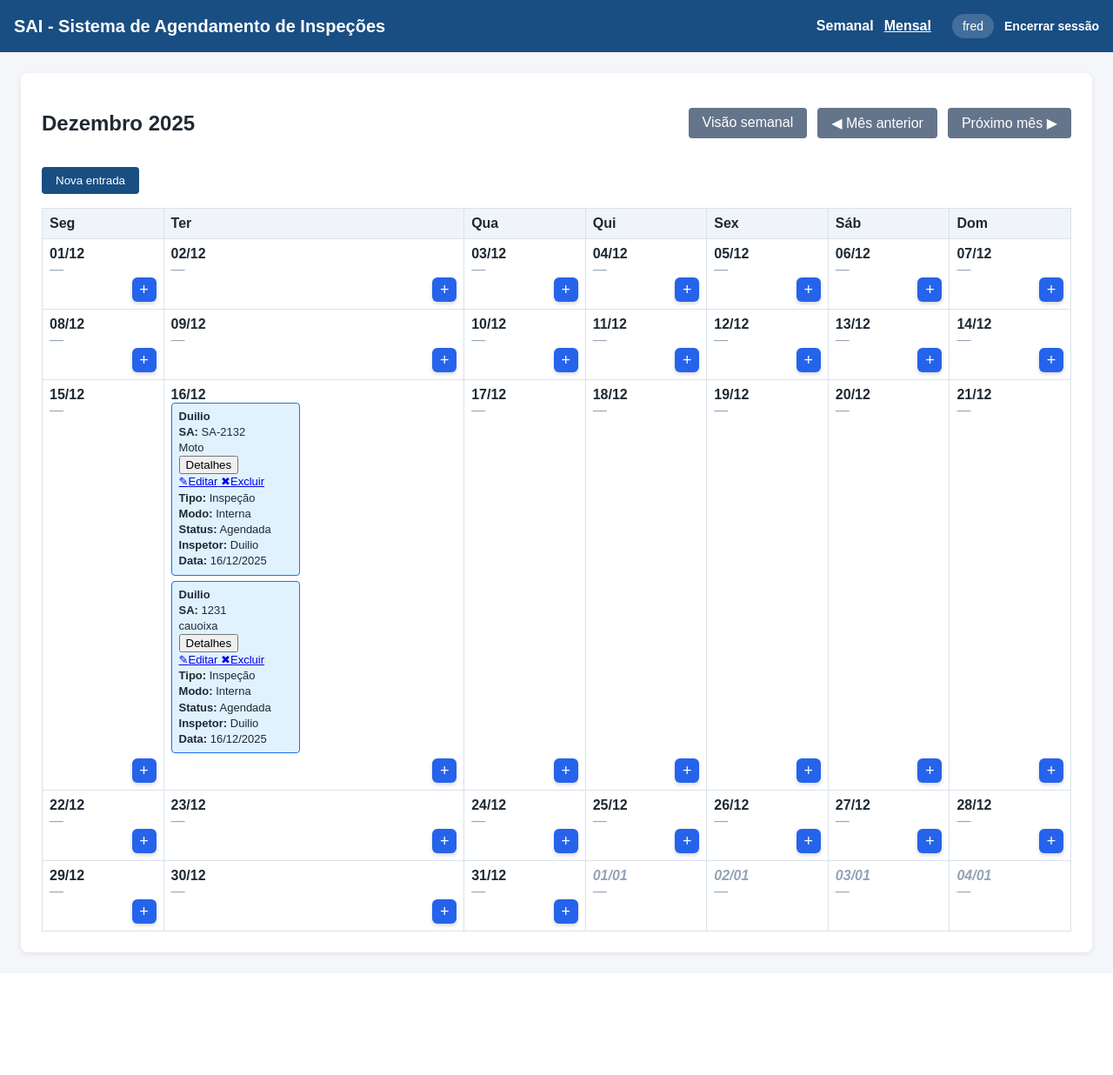
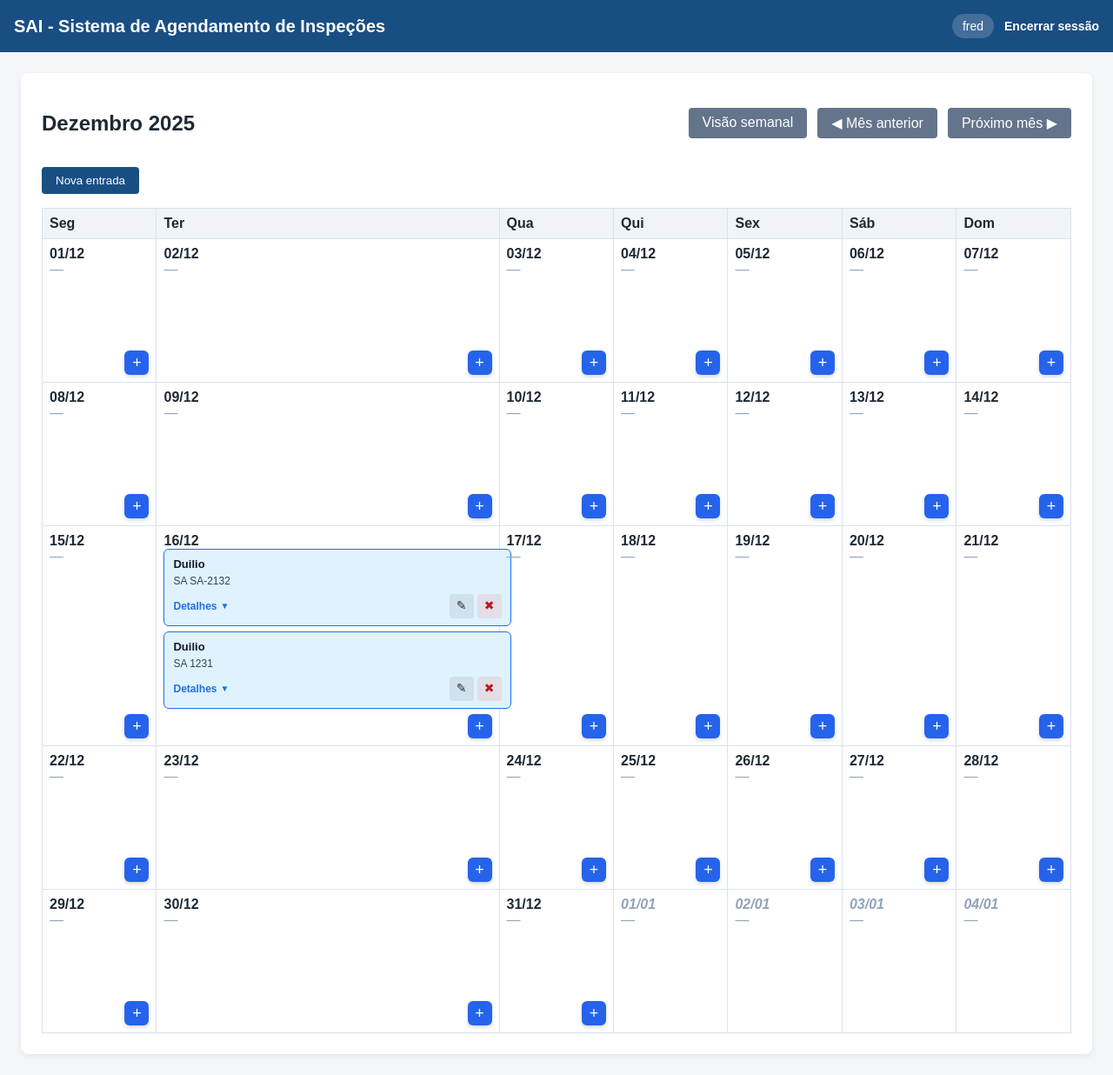
Before and after one commit to FredMattiuzzo/CONTROLE-INSPECAO, a Django app: page /agenda/mensal/ in a window 1280 px wide. Shown: the whole page at 87% size. Before the commit the page ends 1100 px from the top, so only its background shows below. Run offline with Django 5.2, Linux system fonts and the light colour scheme; a user stored in the database is signed in; data comes from the database, SQL or seed files in the repository; both versions use the stored data as it was after the commit.

Commit message:
Alteração em CSS e Autenticação

```diff
--- a/schedule/forms.py
+++ b/schedule/forms.py
@@ -30,7 +30,7 @@ class ScheduleEntryForm(forms.ModelForm):
         self.fields["entry_type"].label = "Tipo de entrada"
         self.fields["inspector"].label = "Inspetor"
         self.fields["date"].label = "Data"
-        self.fields["sa_number"].label = "SA"
+        self.fields["sa_number"].label = "CP"
         self.fields["content"].label = "Descrição"
         self.fields["inspection_type"].label = "Tipo de inspeção"
         self.fields["status"].label = "Status"
--- a/schedule/models.py
+++ b/schedule/models.py
@@ -4,9 +4,11 @@ from django.db import models
 class User(models.Model):
     ROLE_INSPECTOR = "INSPECTOR"
     ROLE_MANAGER = "MANAGER"
+    ROLE_NORMALUSER = "NORMAL-USER"
     ROLE_CHOICES = (
         (ROLE_INSPECTOR, "Inspetor"),
         (ROLE_MANAGER, "Gestor"),
+        (ROLE_NORMALUSER, "Agregador"),
     )
 
     username = models.CharField(max_length=150, unique=True)
--- a/schedule/templates/schedule/base.html
+++ b/schedule/templates/schedule/base.html
@@ -21,14 +21,32 @@
         a.secondary { display: inline-block; background: #A6A8AB; color: #fff; padding: 8px 16px; border-radius: 4px; text-decoration: none; }
         table { width: 100%; border-collapse: collapse; }
         th, td { border: 1px solid #d9e2ec; padding: 8px; vertical-align: top; }
-    td.entry-cell { position: relative; padding-bottom: 36px; }
+        td.entry-cell { position: relative; padding-bottom: 36px; height: 120px; vertical-align: top; gap: 8px;}
         th { background: #f0f4f8; text-align: left; }
-    .entry { border-radius: 4px; padding: 6px 8px; margin-bottom: 6px; font-size: 13px; line-height: 1.4; border: 1px solid transparent; }
+        .entry { border-radius: 6px; padding: 8px 10px; margin-bottom: 6px; font-size: 13px; line-height: 1.4; border: 1px solid transparent; display: flex; flex-direction: column; gap: 6px;width: fit-content; }
         .entry.inspection { background: #e0f2fe; border-color: #90cdf4; }
         .entry.absence { background: #ffe8d9; border-color: #f6ad55; }
-    .entry.status-agendada { border-color: #1f6feb; }
+        .entry.status-agendada { border-color: #1f6feb;}
         .entry.status-concluida { background: #dcfce7; border-color: #16a34a; color: #14532d; }
         .entry.status-reprovada { background: #fee2e2; border-color: #dc2626; color: #7f1d1d; }
+        .entry-summary { display: flex; flex-direction: column; gap: 2px; }
+        .entry-title { font-weight: 600; font-size: 13px; color: #0f172a; }
+        .entry-meta { font-size: 12px; color: #334155; }
+        .entry-meta.muted { color: #64748b; font-style: italic; }
+        .entry-footer { display: flex; align-items: center; justify-content: space-between; gap: 8px; }
+        .entry-toggle { background: none; border: none; color: #1f6feb; padding: 0; font-size: 12px; font-weight: 600; cursor: pointer; display: inline-flex; align-items: center; gap: 4px; }
+        .entry-toggle::after { content: "▼"; font-size: 10px; transition: transform 0.2s ease-in-out; }
+        .entry.expanded .entry-toggle::after { transform: rotate(-180deg); }
+        .entry-icons { display: flex; gap: 4px; }
+        .icon-button { width: 26px; height: 26px; display: inline-flex; align-items: center; justify-content: center; border-radius: 4px; text-decoration: none; color: inherit; background: rgba(15, 23, 42, 0.08); border: 1px solid transparent; font-size: 14px; }
+        .icon-button:hover { background: rgba(15, 23, 42, 0.15); }
+        .icon-button.danger { color: #b91c1c; background: rgba(239, 68, 68, 0.12); }
+        .icon-button.danger:hover { background: rgba(239, 68, 68, 0.2); }
+        .entry-details { display: none; border-top: 1px solid rgba(15, 23, 42, 0.12); padding-top: 6px; font-size: 12px; color: #1f2937; }
+        .entry.expanded .entry-details { display: block; }
+        .entry-details div { margin-bottom: 4px; }
+        .entry-details div:last-child { margin-bottom: 0; }
+        .entry-note { margin-top: 2px; white-space: pre-wrap; }
         form.inline { display: flex; gap: 12px; flex-wrap: wrap; align-items: center; }
         form.inline label { font-weight: bold; }
         form.inline select, form.inline input { padding: 6px 8px; border-radius: 4px; border: 1px solid #cbd5e1; }
@@ -48,16 +66,13 @@
         .field-errors { margin-top: 4px; color: #dc2626; font-size: 13px; }
         .cell-action { position: absolute; right: 8px; bottom: 8px; background: #2563eb; color: #fff; border: none; border-radius: 6px; width: 28px; height: 28px; display: flex; align-items: center; justify-content: center; cursor: pointer; font-size: 18px; line-height: 1; box-shadow: 0 2px 4px rgba(15, 23, 42, 0.18); }
         .cell-action:hover { background: #1d4ed8; }
+        .sr-only { position: absolute; width: 1px; height: 1px; padding: 0; margin: -1px; overflow: hidden; clip: rect(0, 0, 0, 0); border: 0; }
     </style>
     {% block extra_head %}{% endblock %}
 </head>
 <body>
     <header>
         <h1>SAI - Sistema de Agendamento de Inspeções</h1>
-        <nav>
-            <a href="{% url 'schedule:weekly_schedule' %}" class="{% if request.resolver_match.url_name == 'weekly_schedule' %}active{% endif %}">Semanal</a>
-            <a href="{% url 'schedule:monthly_schedule' %}" class="{% if request.resolver_match.url_name == 'monthly_schedule' %}active{% endif %}">Mensal</a>
-        </nav>
         <div class="user-badge">
             {% if request.user.is_authenticated %}
                 <span>{{ request.user.get_username }}</span>
@@ -71,4 +86,26 @@
         {% block content %}{% endblock %}
     </main>
 </body>
+<script>
+(function () {
+    function bindEntryToggles(scope) {
+        var entries = (scope || document).querySelectorAll('[data-toggle-entry]');
+        entries.forEach(function (button) {
+            button.addEventListener('click', function (event) {
+                event.preventDefault();
+                var entry = button.closest('.entry');
+                if (!entry) { return; }
+                var isExpanded = entry.classList.toggle('expanded');
+                button.setAttribute('aria-expanded', isExpanded ? 'true' : 'false');
+            });
+        });
+    }
+
+    if (document.readyState === 'loading') {
+        document.addEventListener('DOMContentLoaded', function () { bindEntryToggles(document); });
+    } else {
+        bindEntryToggles(document);
+    }
+})();
+</script>
 </html>
--- a/schedule/templates/schedule/entry_confirm_delete.html
+++ b/schedule/templates/schedule/entry_confirm_delete.html
@@ -13,7 +13,7 @@
     <div class="message">
         <strong>{{ object.get_entry_type_display }}</strong> em {{ object.date|date:"d/m/Y" }}<br>
         Inspetor: {{ object.inspector.full_name }}<br>
-        {% if object.sa_number %}SA: {{ object.sa_number }}<br>{% endif %}
+        {% if object.sa_number %}CP: {{ object.sa_number }}<br>{% endif %}
         {{ object.content|linebreaksbr }}
     </div>
 
--- a/schedule/templates/schedule/monthly.html
+++ b/schedule/templates/schedule/monthly.html
@@ -4,7 +4,7 @@
 
 {% block extra_head %}
 <style>
-    .monthly-grid .entry { width: min(100%, 130px); min-height: 110px; }
+    .monthly-grid .entry { width: 100%; min-height: auto; }
 </style>
 {% endblock %}
 
@@ -54,9 +54,12 @@
                                             {% with entry.status|default_if_none:""|lower as status_class %}
                                                 <div class="entry {{ entry_type_class }} {% if status_class %}status-{{ status_class }}{% endif %}">
                                                     <div class="entry-summary">
-                                                        <div><strong>{{ entry.inspector.full_name }}</strong></div>
-                                                        {% if entry.sa_number %}<div><strong>SA:</strong> {{ entry.sa_number }}</div>{% endif %}
-                                                        <div class="entry-content">{{ entry.content|linebreaksbr }}</div>
+                                                        <span class="entry-title">{{ entry.inspector.full_name }}</span>
+                                                        {% if entry.sa_number %}
+                                                            <span class="entry-meta">SA {{ entry.sa_number }}</span>
+                                                        {% else %}
+                                                            <span class="entry-meta muted">Sem SA</span>
+                                                        {% endif %}
                                                     </div>
                                                     <div class="entry-footer">
                                                         <button type="button" class="entry-toggle" data-toggle-entry aria-expanded="false">Detalhes</button>
@@ -72,6 +75,7 @@
                                                         {% endif %}
                                                     </div>
                                                     <div class="entry-details">
+                                                        {% if entry.sa_number %}<div><strong>SA:</strong> {{ entry.sa_number }}</div>{% endif %}
                                                         <div><strong>Tipo:</strong> {{ entry.get_entry_type_display }}</div>
                                                         {% if entry.entry_type == entry.ENTRY_TYPE_INSPECTION %}
                                                             {% if entry.inspection_type %}<div><strong>Modo:</strong> {{ entry.get_inspection_type_display }}</div>{% endif %}
@@ -79,6 +83,11 @@
                                                         {% endif %}
                                                         <div><strong>Inspetor:</strong> {{ entry.inspector.full_name }}</div>
                                                         <div><strong>Data:</strong> {{ entry.date|date:"d/m/Y" }}</div>
+                                                        {% if entry.content %}
+                                                            <div><strong>Detalhes:</strong>
+                                                                <div class="entry-note">{{ entry.content|linebreaksbr }}</div>
+                                                            </div>
+                                                        {% endif %}
                                                     </div>
                                                 </div>
                                             {% endwith %}
```
Also changed, not shown: schedule/templates/schedule/weekly.html (+13 -2 lines), db.sqlite3. Lines whose indentation alone changed are shown as unchanged.
